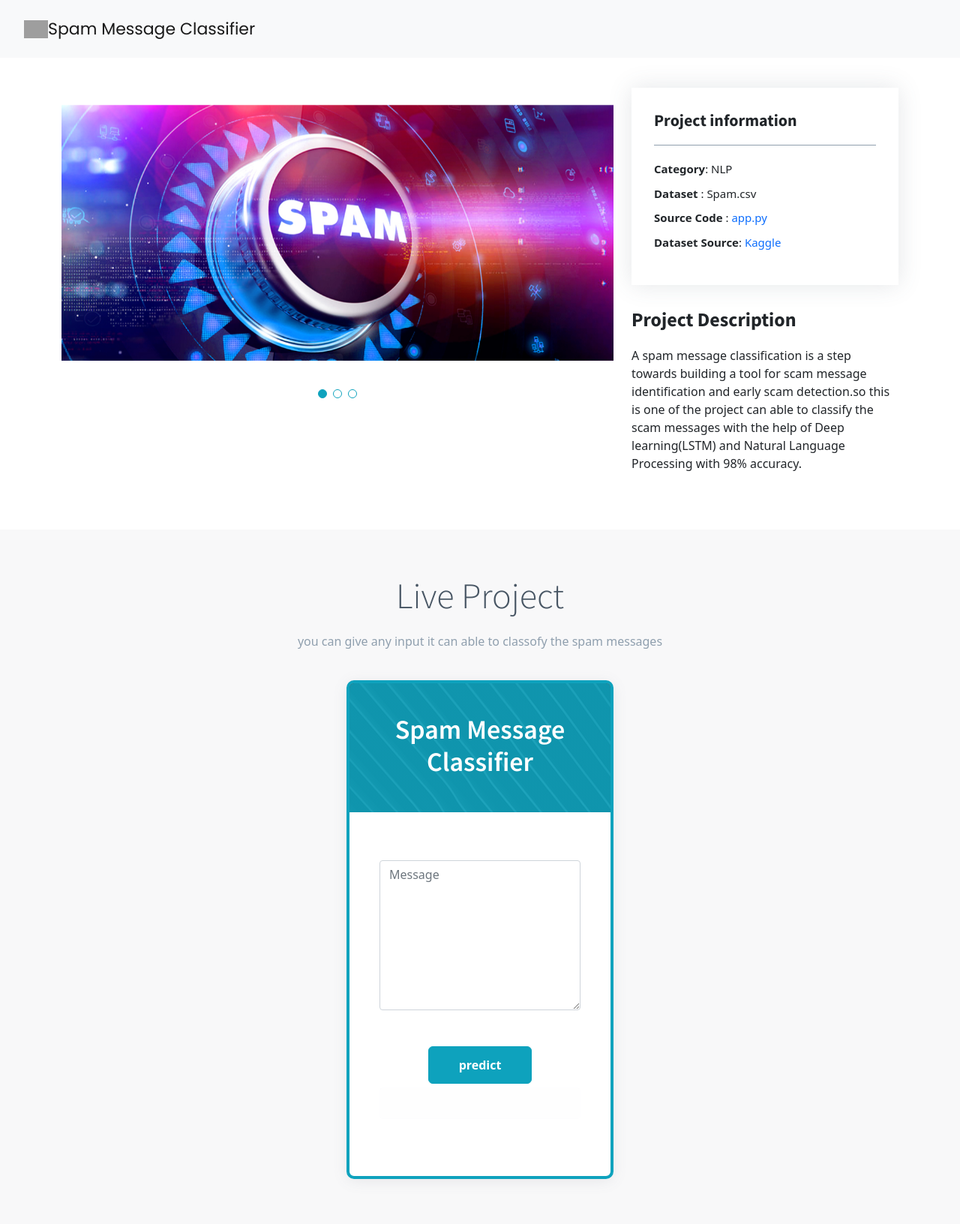
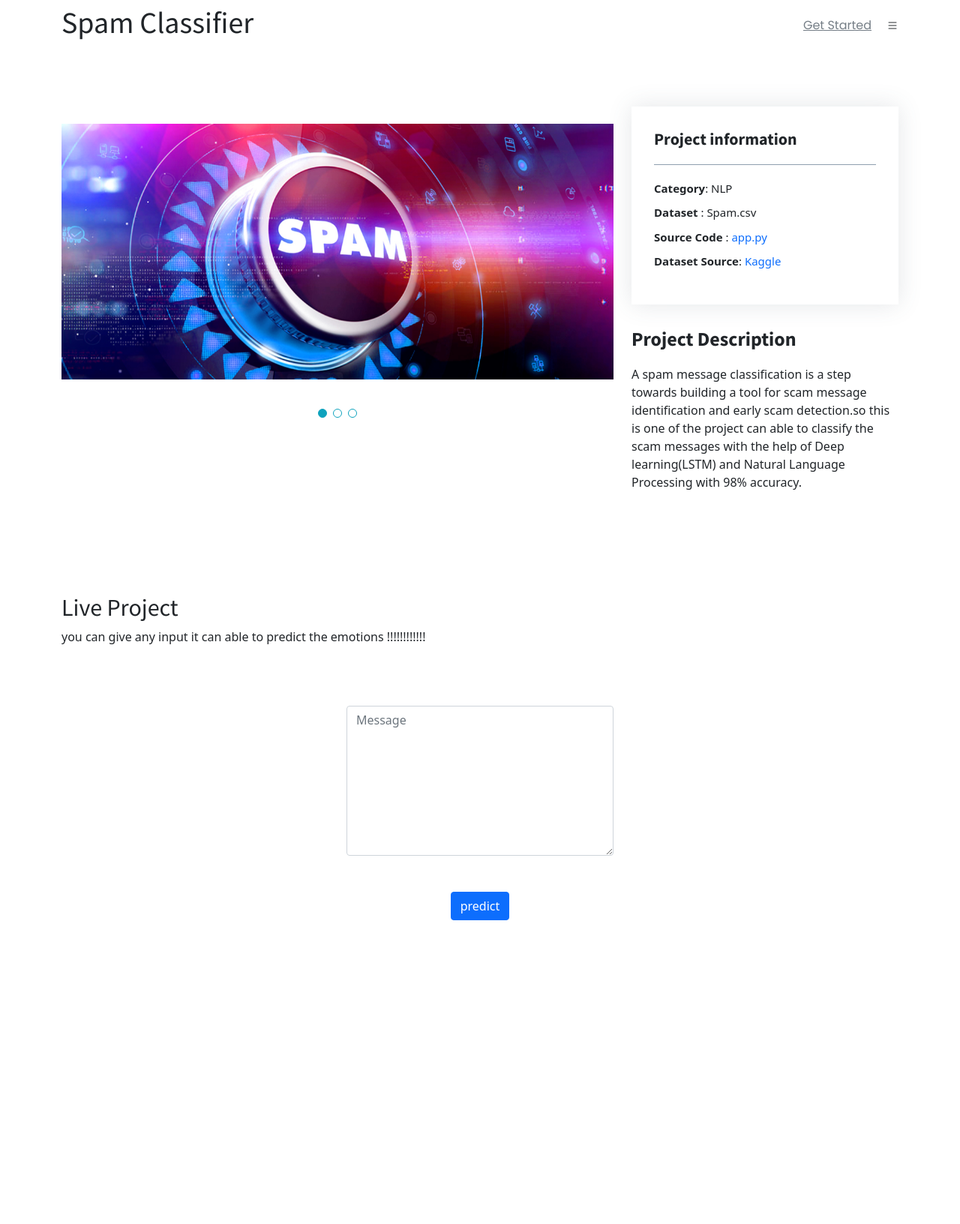
Before and after one commit to samrajkodai/Spam-Classifier, a Flask app: page / in a window 1280 px wide. Shown: the whole page at 75% size. After the commit the page ends 1227 px from the top, so only its background shows below. Run offline with Flask 2, Linux system fonts and the light colour scheme; some libraries are stand-ins or nearby versions; grey boxes are pictures that could not be loaded.

Commit message:
Update index.html

```diff
--- a/webapp/templates/index.html
+++ b/webapp/templates/index.html
@@ -29,20 +29,33 @@
 </head>
 <body>
 
+
     <main id="main">
 
-      <nav class="navbar navbar-light bg-light">
-        <div class="container-fluid">
-          <a class="navbar-brand" href="#" style="font-size: 22px;">
-            <img src="/static/assets/img/spam_icon.jpg" alt="" width="50%" height="24" class="d-inline-block align-text-top">
-            Spam Message Classifier
-          </a>
+              <!-- ======= Header ======= -->
+  <header id="header" class="fixed-top " >
+    <div class="container d-flex align-items-center justify-content-between">
+      <h1 class="logo"><a>Spam Classifier</a></h1>
+      <!-- Uncomment below if you prefer to use an image logo -->
+      <!-- <a href="index.html" class="logo"><img src="assets/img/logo.png" alt="" class="img-fluid"></a>-->
+
+      <nav id="navbar" class="navbar">
+        <ul>
+
+
+
+          <li><a class="getstarted scrollto" href="#about">Get Started</a></li>
+        </ul>
+        <i class="bi bi-list mobile-nav-toggle"></i>
+      </nav><!-- .navbar -->
+
     </div>
-      </nav>
+  </header><!-- End Header -->
+
 
        <!-- ======= Portfolio Details Section ======= -->
   <section id="portfolio-details" class="portfolio-details">
-    <div class="container" data-aos="fade-up">
+    <div class="container" data-aos="fade-up" style="margin-top: 8%;">
 
       <div class="row gy-4">
 
@@ -65,7 +78,7 @@
           </div>
         </div>
 
-        <div class="col-lg-4">
+        <div class="col-lg-4" >
           <div class="portfolio-info">
             <h3>Project information</h3>
             <ul>
@@ -88,12 +101,14 @@
     </div>
   </section><!-- End Portfolio Details Section -->
 
-         <section id="pricing" class="pricing">
+
+  <!-- ======= Frequently Asked Questions Section ======= -->
+  <section id="faq" class="faq">
     <div class="container" data-aos="fade-up">
 
-      <div class="section-header">
+      <div class="section-title">
         <h2>Live Project</h2>
-        <p>you can give any input it can able to classofy the spam messages</p>
+        <p>you can give any input it can able to predict the emotions !!!!!!!!!!!!</p>
       </div>
 
           <div class="row gy-4">
@@ -104,10 +119,6 @@
 
             <div class="col-lg-4" data-aos="zoom-in" data-aos-delay="400">
               <div class="pricing-item featured">
-
-            <div class="pricing-header">
-              <h3>Spam Message Classifier</h3>
-
                 </div>
 
                 <div>
@@ -142,17 +153,21 @@
                 <div class="text-center mt-auto">
                   <!-- <input type="submit" name="predict" id="" class="buy-btn"> -->
 
-              <button name="predict" id="btn-predict" class="buy-btn">predict</button>
+                  <button name="predict" id="btn-predict" class="btn btn-primary">predict</button>
 
                 </div>
 
-            <div class="spinner-border" role="status" style="display: none;">
+                <div class="spinner-border text-light" role="status" style="display: none;">
+                  <span class="sr-only"></span>
+                </div>
+
+                <!-- <div class="spinner-border" role="status" style="display: none;">
                   <span class="visually-hidden">Loading...</span>
 
-            </div>
+                </div> -->
 
-            <div class="alert alert-light" role="alert" style="margin-top: 2%;">
-              <h5 id="result" style="color: black;"></h5>
+                <div class="alert alert-light" role="alert" style="margin-top: 2%; background-color: transparent; color: white;  border-color: transparent;">
+                  <h5 id="result" style="color: rgb(255, 255, 255); font-size: 26px;"></h5>
                 </div>
 
               </h3>
@@ -163,10 +178,13 @@
 
 
 
+
+
         </div>
 
+
     </div>
-  </section>
+  </section><!-- End Frequently Asked Questions Section -->
 
       </main><!-- End #main -->
 
```
Lines whose indentation alone changed are shown as unchanged.
